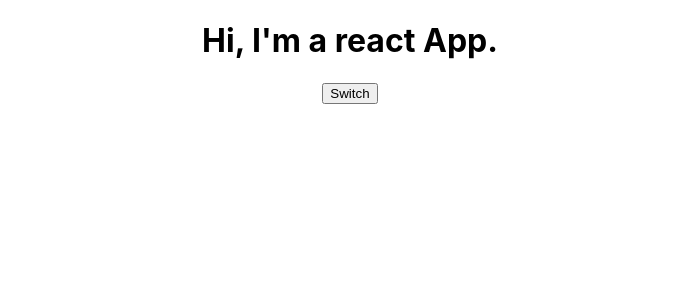
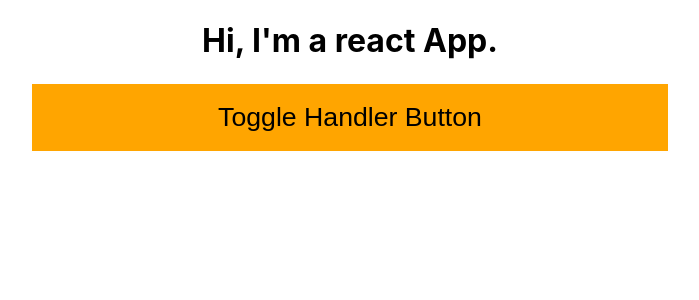
Before and after one commit to adeelhunzai/learnreact, a React (Create React App) app: page / in a window 1280 px wide. Shown: the top 300 px of the page, without its empty margins (290-989 px from the left). Built offline with nearby package versions, Linux system fonts and the light colour scheme.

Commit message:
switched to class based components form functional components

```diff
--- a/src/App.js
+++ b/src/App.js
@@ -1,74 +1,83 @@
-import React, { useState } from "react";
+import React, { Component } from "react";
 import "./App.css";
-import person from "./Person/Person";
 import Person from "./Person/Person";
 
-function App(props) {
-  const [personsState, setPersonsState] = useState({
+class App extends Component {
+  state = {
     persons: [
       { name: "max", age: 28 },
       { name: "manu", age: 27 },
       { name: "henry", age: 22 },
     ],
     showPersons: false,
-  });
+  };
 
-  const switchNameHandler = () => {
-    setPersonsState((prevState) => ({
-      ...prevState,
+  switchNameHandler = (newName) => {
+    this.setState({
       persons: [
-        { name: "mars", age: 22 },
+        { name: newName, age: 22 },
         { name: "rock", age: 23 },
         { name: "duke", age: 44 },
       ],
-    }));
+    });
   };
-
-  const nameChangedHandler = (event) => {
-    setPersonsState((prevState) => ({
-      ...prevState,
+  nameChangedHandler = (event) => {
+    this.setState({
       persons: [
         { name: "mars", age: 22 },
         { name: event.target.value, age: 23 },
         { name: "duke", age: 44 },
-      ],
-    }));
+      ]
+
+    });
   };
 
-  const tooglePersonsHandler = () => {
-    const doesShow = personsState.showPersons;
-    setPersonsState((prevState) => ({
-      ...prevState,
-      showPersons: !doesShow,
-    }));
+   tooglePersonsHandler = () => {
+      const doesShow = this.state.showPersons;
+      this.setState({showPersons:!doesShow})
     };
+  render() {
+    const btnStyle ={
+      width:'50%',
+      backgroundColor: 'Orange',
+      border: '2px solid #fefefe',
+      fontSize : '20pt',
+      padding : '18px',
+      marginBottom : '10px'
+    }
 
     return (
       <div className="App">
         <h1> Hi, I'm a react App.</h1>
-      <button onClick={tooglePersonsHandler}>Switch</button>
-      {personsState.showPersons === true ? (
+
+
+        <button
+        style={btnStyle}
+        onClick={this.tooglePersonsHandler}>Toggle Handler Button</button>
+
+        { this.state.showPersons ?
           <div>
           <Person
-            name={personsState.persons[0].name}
-            age={personsState.persons[0].age}
+            name={this.state.persons[0].name}
+            age={this.state.persons[0].age}
           >
             I'm feeling good!
           </Person>
           <Person
-            name={personsState.persons[1].name}
-            click={switchNameHandler}
-            age={personsState.persons[1].age}
-            change={nameChangedHandler}
+            name={this.state.persons[1].name}
+            click={() =>this.switchNameHandler('Maximisldjflisd')}
+            age={this.state.persons[1].age}
+            change={this.nameChangedHandler}
           />
           <Person
-            name={personsState.persons[2].name}
-            age={personsState.persons[2].age}
+            name={this.state.persons[2].name}
+            age={this.state.persons[2].age}
           />
-        </div>
-      ) : null}
+        </div> :null
+        }
       </div>
     );
   }
+}
 
 export default App;
--- /dev/null
+++ b/src/Person/Person.css
@@ -0,0 +1,9 @@
+.Person {
+    width: 60%;
+    border: 2px solid #eee;
+    box-shadow: 0 2px 3px #ccc;
+    padding: 16px;
+    text-align: center;
+    margin: 0 auto;
+    margin-bottom: 22px;
+}
--- a/src/Person/Person.js
+++ b/src/Person/Person.js
@@ -1,8 +1,9 @@
 import React from "react";
+import './Person.css';
 
 function person (props) {
   return (
-    <div>
+    <div className="Person">
       <p onClick={props.click}>
         hello I'm {props.name} and i'm {props.age} years old.
       </p>
```
Lines whose indentation alone changed are shown as unchanged.
